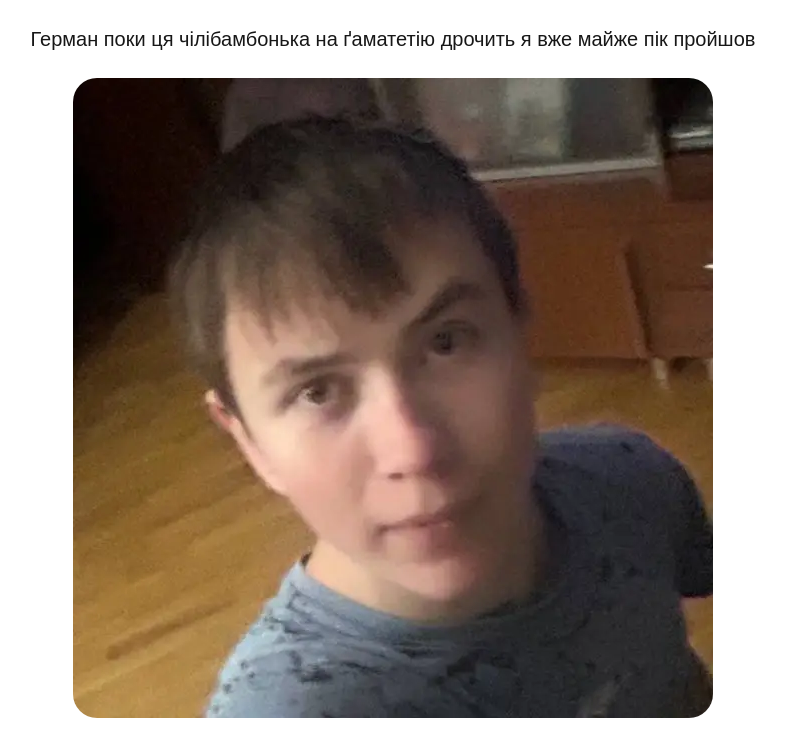
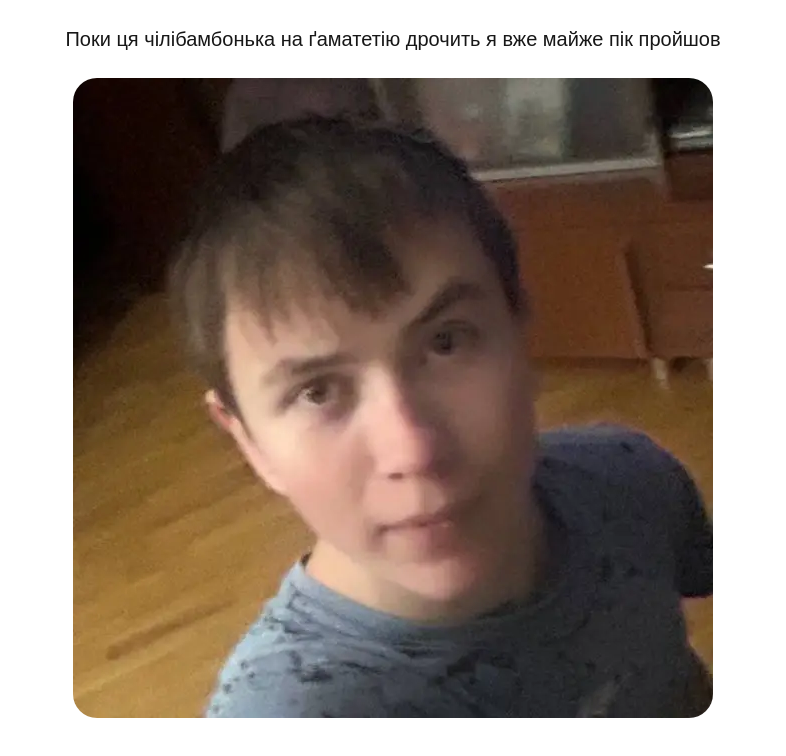
Before and after one commit to Slavkololo/nextjs-boilerplate, a Next.js app: page / in a window 1280 px wide. Shown: the top 756 px of the page, without its empty margins (247-1033 px from the left). Built offline with nearby package versions, Linux system fonts and the light colour scheme.

Commit message:
chore: change title again

```diff
--- a/app/page.tsx
+++ b/app/page.tsx
@@ -7,8 +7,7 @@ export default function Home() {
     <div>
       <main style={{ textAlign: "center" }}>
         <h2 style={{ fontSize: 20, margin: "24px auto" }}>
-          Герман поки ця чілібамбонька на ґаматетію дрочить я вже майже пік
-          пройшов
+          Поки ця чілібамбонька на ґаматетію дрочить я вже майже пік пройшов
         </h2>
         <Image
           src={german}
```
